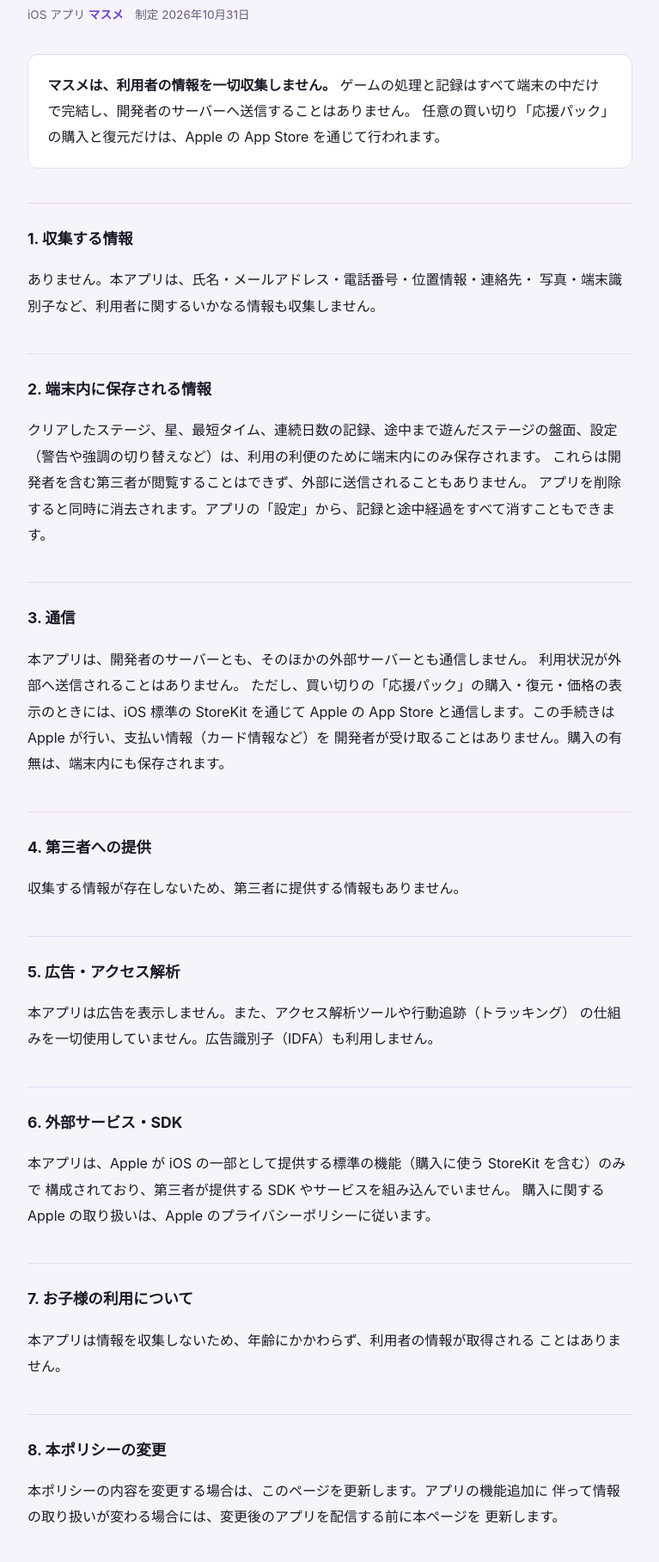
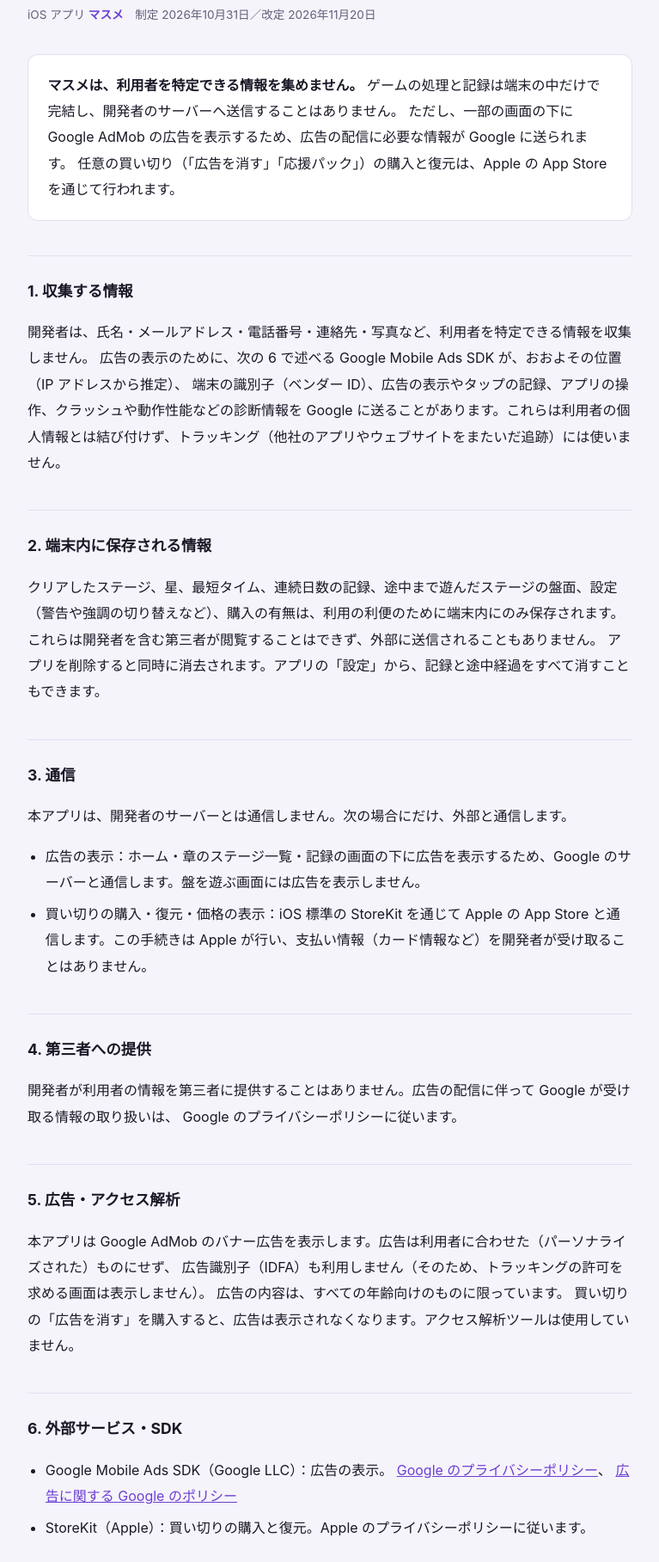
Before and after one commit to koichi0059/koichi0059.github.io, a plain HTML site: page masume/privacy/index.html in a window 1280 px wide. Shown: the part 75-1892 px from the top of the page at 86% size, without its empty margins (256-1023 px from the left). Drawn offline with Linux system fonts and the light colour scheme.

Commit message:
マスメ: 広告（AdMob）と「広告を消す」に合わせてプライバシーポリシーを改定、紹介ページを追加
Co-Authored-By: Claude Opus 5.5 <noreply@anthropic.com>

```diff
--- a/masume/privacy/index.html
+++ b/masume/privacy/index.html
@@ -69,46 +69,54 @@
 <main>
 
 <h1>プライバシーポリシー</h1>
-<p class="dates">iOS アプリ <span class="app">マスメ</span>　制定 2026年10月31日</p>
+<p class="dates">iOS アプリ <span class="app">マスメ</span>　制定 2026年10月31日／改定 2026年11月20日</p>
 
 <div class="lead">
-  <p><strong>マスメは、利用者の情報を一切収集しません。</strong>
-  ゲームの処理と記録はすべて端末の中だけで完結し、開発者のサーバーへ送信することはありません。
-  任意の買い切り「応援パック」の購入と復元だけは、Apple の App Store を通じて行われます。</p>
+  <p><strong>マスメは、利用者を特定できる情報を集めません。</strong>
+  ゲームの処理と記録は端末の中だけで完結し、開発者のサーバーへ送信することはありません。
+  ただし、一部の画面の下に Google AdMob の広告を表示するため、広告の配信に必要な情報が Google に送られます。
+  任意の買い切り（「広告を消す」「応援パック」）の購入と復元は、Apple の App Store を通じて行われます。</p>
 </div>
 
 <h2>1. 収集する情報</h2>
-<p>ありません。本アプリは、氏名・メールアドレス・電話番号・位置情報・連絡先・
-写真・端末識別子など、利用者に関するいかなる情報も収集しません。</p>
+<p>開発者は、氏名・メールアドレス・電話番号・連絡先・写真など、利用者を特定できる情報を収集しません。
+広告の表示のために、次の 6 で述べる Google Mobile Ads SDK が、おおよその位置（IP アドレスから推定）、
+端末の識別子（ベンダー ID）、広告の表示やタップの記録、アプリの操作、クラッシュや動作性能などの診断情報を
+Google に送ることがあります。これらは利用者の個人情報とは結び付けず、トラッキング（他社のアプリやウェブサイトをまたいだ追跡）には使いません。</p>
 
 <h2>2. 端末内に保存される情報</h2>
 <p>クリアしたステージ、星、最短タイム、連続日数の記録、途中まで遊んだステージの盤面、設定
-（警告や強調の切り替えなど）は、利用の利便のために端末内にのみ保存されます。
+（警告や強調の切り替えなど）、購入の有無は、利用の利便のために端末内にのみ保存されます。
 これらは開発者を含む第三者が閲覧することはできず、外部に送信されることもありません。
 アプリを削除すると同時に消去されます。アプリの「設定」から、記録と途中経過をすべて消すこともできます。</p>
 
 <h2>3. 通信</h2>
-<p>本アプリは、開発者のサーバーとも、そのほかの外部サーバーとも通信しません。
-利用状況が外部へ送信されることはありません。
-ただし、買い切りの「応援パック」の購入・復元・価格の表示のときには、iOS 標準の StoreKit を通じて
-Apple の App Store と通信します。この手続きは Apple が行い、支払い情報（カード情報など）を
-開発者が受け取ることはありません。購入の有無は、端末内にも保存されます。</p>
+<p>本アプリは、開発者のサーバーとは通信しません。次の場合にだけ、外部と通信します。</p>
+<ul>
+  <li>広告の表示：ホーム・章のステージ一覧・記録の画面の下に広告を表示するため、Google のサーバーと通信します。盤を遊ぶ画面には広告を表示しません。</li>
+  <li>買い切りの購入・復元・価格の表示：iOS 標準の StoreKit を通じて Apple の App Store と通信します。この手続きは Apple が行い、支払い情報（カード情報など）を開発者が受け取ることはありません。</li>
+</ul>
 
 <h2>4. 第三者への提供</h2>
-<p>収集する情報が存在しないため、第三者に提供する情報もありません。</p>
+<p>開発者が利用者の情報を第三者に提供することはありません。広告の配信に伴って Google が受け取る情報の取り扱いは、
+Google のプライバシーポリシーに従います。</p>
 
 <h2>5. 広告・アクセス解析</h2>
-<p>本アプリは広告を表示しません。また、アクセス解析ツールや行動追跡（トラッキング）
-の仕組みを一切使用していません。広告識別子（IDFA）も利用しません。</p>
+<p>本アプリは Google AdMob のバナー広告を表示します。広告は利用者に合わせた（パーソナライズされた）ものにせず、
+広告識別子（IDFA）も利用しません（そのため、トラッキングの許可を求める画面は表示しません）。
+広告の内容は、すべての年齢向けのものに限っています。
+買い切りの「広告を消す」を購入すると、広告は表示されなくなります。アクセス解析ツールは使用していません。</p>
 
 <h2>6. 外部サービス・SDK</h2>
-<p>本アプリは、Apple が iOS の一部として提供する標準の機能（購入に使う StoreKit を含む）のみで
-構成されており、第三者が提供する SDK やサービスを組み込んでいません。
-購入に関する Apple の取り扱いは、Apple のプライバシーポリシーに従います。</p>
+<ul>
+  <li>Google Mobile Ads SDK（Google LLC）：広告の表示。
+    <a href="https://policies.google.com/privacy">Google のプライバシーポリシー</a>、
+    <a href="https://policies.google.com/technologies/ads">広告に関する Google のポリシー</a></li>
+  <li>StoreKit（Apple）：買い切りの購入と復元。Apple のプライバシーポリシーに従います。</li>
+</ul>
 
 <h2>7. お子様の利用について</h2>
-<p>本アプリは情報を収集しないため、年齢にかかわらず、利用者の情報が取得される
-ことはありません。</p>
+<p>本アプリは利用者を特定できる情報を収集しません。広告は、すべての年齢向けの内容に限り、パーソナライズしていません。</p>
 
 <h2>8. 本ポリシーの変更</h2>
 <p>本ポリシーの内容を変更する場合は、このページを更新します。アプリの機能追加に
@@ -123,7 +131,6 @@ Apple の App Store と通信します。この手続きは Apple が行い、
 <footer>
   <p>koichi0059</p>
 </footer>
-
 </main>
 </body>
 </html>
```
Also changed, not shown: masume/index.html (added, +93 -0 lines).
